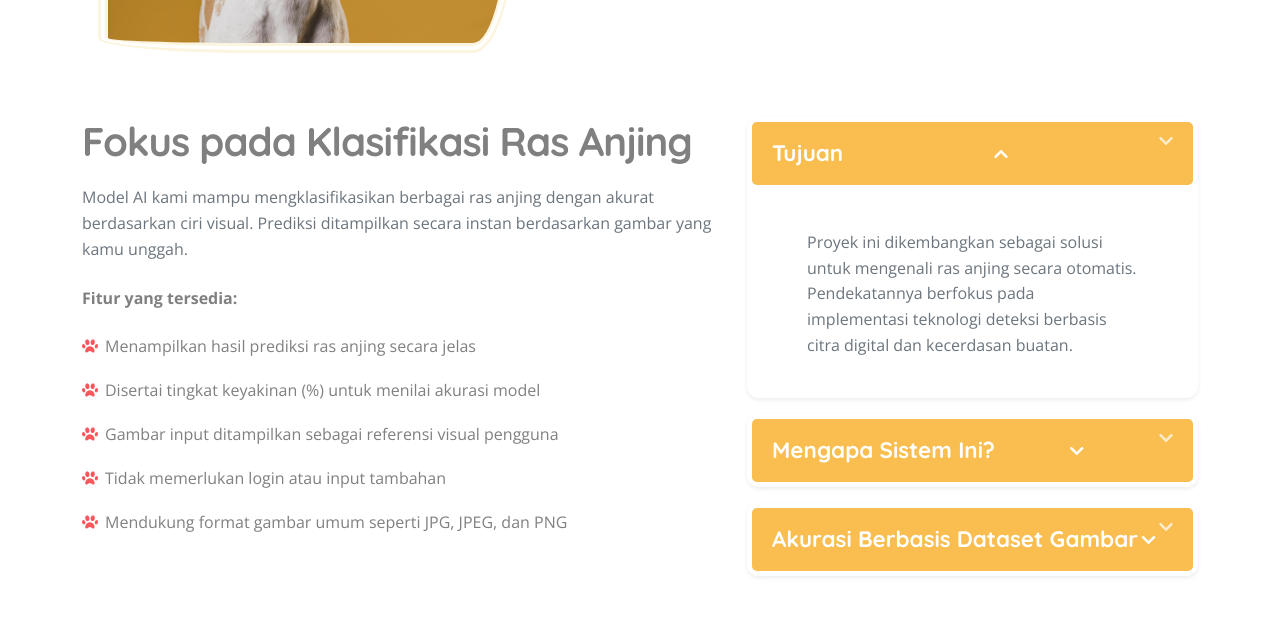
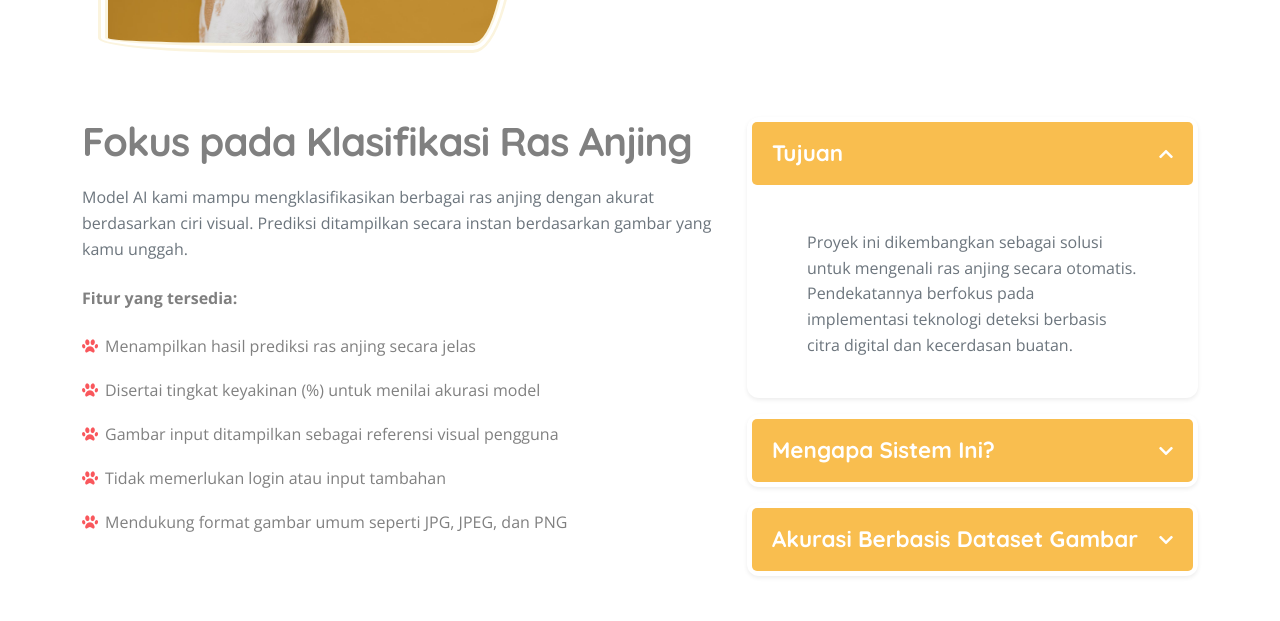
Before and after one commit to FatihKawakib04/BreedPaws-Edge, a React (Vite) app: page /about in a window 1280 px wide. Shown: the part 900-1521 px from the top of the page. Built offline with nearby package versions, Linux system fonts and the light colour scheme.

Commit message:
[fix] Resolve double chevron bug on About page accordions

```diff
--- a/src/styles/overrides.css
+++ b/src/styles/overrides.css
@@ -297,3 +297,8 @@ a, button, .card, .img-fluid, .team-style1, .gallery-img img {
   padding-top: 0 !important;
   padding-bottom: 0 !important;
 }
+
+/* Fix double chevron bug in accordion cards by disabling the legacy CSS float-based pseudo-element chevron */
+.accordion-cards .card-header::after {
+  display: none !important;
+}
```
